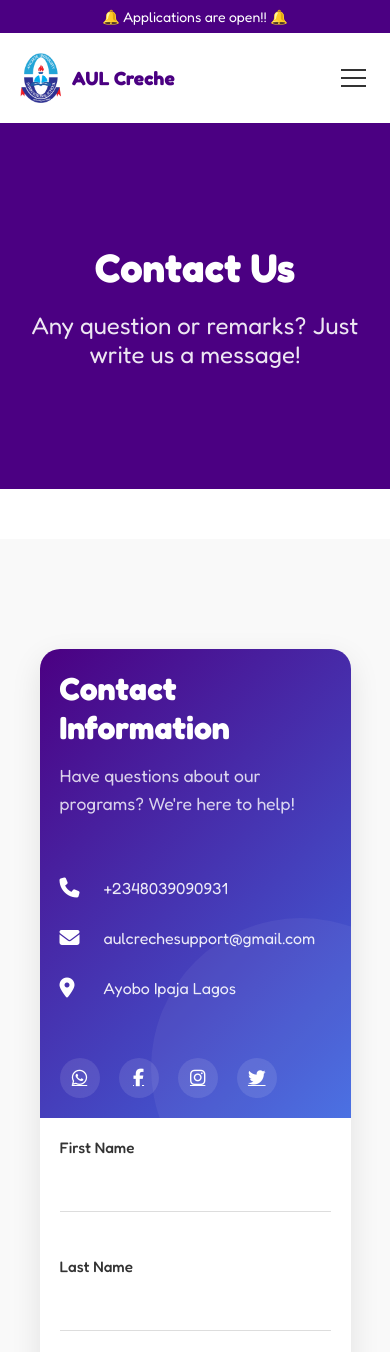
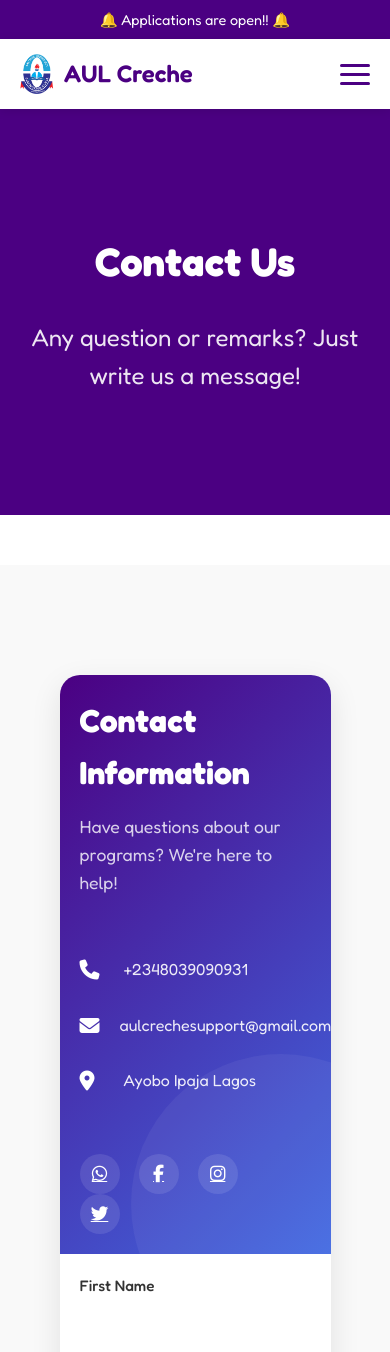
Before and after one commit to FavourEffiong/anchor-university-creche, a PHP site: page /contact.html in a window 390 px wide. Shown: the top 1352 px of the page. Run offline with PHP 8.4, Linux system fonts and the light colour scheme.

Commit message:
Refactor header navigation across multiple pages for consistency; update apply button links and enhance mobile menu functionality

```diff
--- a/contact.html
+++ b/contact.html
@@ -18,11 +18,14 @@
     </div>
 
     <!-- Header/Navigation -->
-    <header>
+    <header class="header">
         <nav class="navbar">
+            <div class="navbar-container">
                 <div class="logo">
+                    <a href="index.html">
                         <img src="images/logo.png" alt="Anchor University Logo">
                         <span class="logo-text">AUL Creche</span>
+                    </a>
                 </div>
 
                 <ul class="nav-links">
@@ -30,16 +33,17 @@
                     <li style="--i:2"><a href="about.html">About Us</a></li>
                     <li style="--i:3"><a href="services.html">Services</a></li>
                     <li style="--i:4"><a href="contact.html" class="active">Contact Us</a></li>
-                <li style="--i:5" class="mobile-apply"><a href="contact.html" class="apply-btn">Apply now</a></li>
+                    <li style="--i:5" class="mobile-apply"><a href="apply.html" class="apply-btn">Apply now</a></li>
                 </ul>
 
                 <div class="nav-right">
-                <a href="#" class="apply-btn desktop-apply">Apply now</a>
+                    <a href="apply.html" class="apply-btn desktop-apply">Apply now</a>
                     <button class="menu-btn" aria-label="Toggle menu">
                         <span></span>
                         <span></span>
                         <span></span>
                     </button>
+                </div>
             </div>
         </nav>
     </header>
--- a/css/about.css
+++ b/css/about.css
@@ -20,7 +20,7 @@ body {
 }
 
 /* Navbar Styles */
-.navbar {
+/* .navbar {
     display: flex;
     justify-content: space-between;
     align-items: center;
@@ -86,7 +86,7 @@ body {
     height: 2px;
     background-color: #333;
     transition: 0.3s;
-}
+} */
 
 /* Menu button animation */
 .menu-btn.active span:nth-child(1) {
--- a/css/index.css
+++ b/css/index.css
@@ -8,115 +8,168 @@
 
 body {
     overflow-x: hidden;
+    line-height: 1.6;
+    color: #333;
 }
 
 /* Announcement Bar */
 .announcement-bar {
-    background-color: #4B0082;
+    background: #4B0082;
     color: white;
     text-align: center;
     padding: 8px;
-    font-size: 14px;
+    font-size: 0.9rem;
 }
 
-/* Navbar Styles - Reworked */
+/* Header and Navigation */
+.header {
+    position: sticky;
+    top: 0;
+    left: 0;
+    width: 100%;
+    z-index: 1000;
+    background: white;
+    box-shadow: 0 2px 10px rgba(0, 0, 0, 0.1);
+    transition: all 0.3s ease;
+}
+
+.header.scrolled {
+    box-shadow: 0 4px 20px rgba(0, 0, 0, 0.15);
+}
+
 .navbar {
+    padding: 15px 0;
+    transition: padding 0.3s ease;
+}
+
+.header.scrolled .navbar {
+    padding: 10px 0;
+}
+
+.navbar-container {
+    max-width: 1200px;
+    margin: 0 auto;
+    padding: 0 20px;
     display: flex;
     justify-content: space-between;
     align-items: center;
-    padding: 20px 5%;
-    background: white;
-    position: relative;
 }
 
+/* Logo Styles */
 .logo {
     display: flex;
     align-items: center;
-    gap: 10px;
-    z-index: 1001; /* Keep logo above mobile menu */
+}
+
+.logo a {
+    display: flex;
+    align-items: center;
+    text-decoration: none;
+    color: inherit;
 }
 
 .logo img {
-    height: 50px;
+    height: 40px;
+    width: auto;
+    margin-right: 10px;
 }
 
 .logo-text {
-    font-weight: 700;
+    font-size: 1.5rem;
+    font-weight: 600;
     color: #4B0082;
-    font-size: 1.2rem;
 }
 
+/* Navigation Links */
 .nav-links {
     display: flex;
+    align-items: center;
+    gap: 30px;
     list-style: none;
-    gap: 40px;
-    margin: 0;
-    padding: 0;
 }
 
-.nav-links a {
+.nav-links li a {
     text-decoration: none;
     color: #333;
     font-weight: 500;
-    transition: color 0.3s;
+    font-size: 1.1rem;
+    padding: 8px 15px;
+    border-radius: 8px;
+    transition: all 0.3s ease;
 }
 
-.nav-links a:hover,
-.nav-links a.active {
+.nav-links li a:hover {
     color: #4B0082;
+    background: rgba(75, 0, 130, 0.1);
 }
 
-.nav-right {
-    display: flex;
-    align-items: center;
-    gap: 20px;
-    z-index: 1001; /* Keep buttons above mobile menu */
+.nav-links li a.active {
+    color: #4B0082;
+    background: rgba(75, 0, 130, 0.1);
 }
 
+/* Apply Button */
 .apply-btn {
-    background-color: #4169E1;
+    display: inline-block;
+    padding: 12px 25px;
+    background: #4B0082;
     color: white;
-    padding: 12px 24px;
-    border-radius: 25px;
     text-decoration: none;
-    font-weight: 500;
-    transition: background-color 0.3s;
+    border-radius: 8px;
+    font-weight: 600;
+    transition: all 0.3s ease;
+    border: none;
+    cursor: pointer;
 }
 
 .apply-btn:hover {
-    background-color: #3154b3;
+    background: #5a0099;
+    transform: translateY(-2px);
+    box-shadow: 0 4px 15px rgba(75, 0, 130, 0.3);
 }
 
+/* Menu Button */
 .menu-btn {
     display: none;
     flex-direction: column;
-    gap: 6px;
+    justify-content: space-between;
+    width: 30px;
+    height: 21px;
     background: none;
     border: none;
     cursor: pointer;
-    padding: 5px;
-    z-index: 1001;
+    padding: 0;
 }
 
 .menu-btn span {
     display: block;
-    width: 25px;
-    height: 2px;
-    background-color: #333;
-    transition: 0.3s;
+    width: 100%;
+    height: 3px;
+    background: #4B0082;
+    border-radius: 3px;
+    transition: all 0.3s ease;
 }
 
-/* Menu button animation */
-.menu-btn.active span:nth-child(1) {
-    transform: rotate(45deg) translate(5px, 5px);
+/* Responsive Design */
+@media (max-width: 768px) {
+    .desktop-apply {
+        display: none;
+    }
+
+    .menu-btn {
+        display: flex;
+    }
+
+    .nav-links {
+        display: none;
+    }
 }
 
-.menu-btn.active span:nth-child(2) {
-    opacity: 0;
-}
-
-.menu-btn.active span:nth-child(3) {
-    transform: rotate(-45deg) translate(5px, -5px);
+/* Container */
+.container {
+    max-width: 1200px;
+    margin: 0 auto;
+    padding: 0 20px;
 }
 
 /* Mobile Apply Button */
@@ -379,11 +432,6 @@ body {
 .about-us {
     padding: 80px 5%;
     background: #fff;
-}
-
-.container {
-    max-width: 1200px;
-    margin: 0 auto;
 }
 
 .about-content {
--- a/css/mobile-menu.css
+++ b/css/mobile-menu.css
@@ -10,88 +10,163 @@
 
     .menu-btn {
         display: flex;
+        flex-direction: column;
+        justify-content: space-between;
+        width: 30px;
+        height: 21px;
+        background: none;
+        border: none;
+        cursor: pointer;
+        padding: 0;
+        z-index: 1002;
+        position: relative;
     }
 
-    /* Position the menu button in active state */
-    .menu-btn.active {
-        position: fixed;
-        top: 20px;
-        right: 25px;
-        z-index: 1002;
+    .menu-btn span {
+        display: block;
+        width: 100%;
+        height: 3px;
+        background: #4B0082;
+        border-radius: 3px;
+        transition: all 0.3s ease;
+        transform-origin: center;
+    }
+
+    /* Menu button animation */
+    .menu-btn.active span:nth-child(1) {
+        transform: translateY(9px) rotate(45deg);
+    }
+
+    .menu-btn.active span:nth-child(2) {
+        opacity: 0;
+        transform: translateX(-20px);
+    }
+
+    .menu-btn.active span:nth-child(3) {
+        transform: translateY(-9px) rotate(-45deg);
     }
 
     .nav-links {
         position: fixed;
         top: 0;
-        right: -100%;
-        width: fit-content;
+        left: 0;
+        width: 100%;
         height: 100vh;
-        padding: 75px 25px 15px;
-        background: white;
+        background: rgba(255, 255, 255, 0.98);
+        display: flex;
         flex-direction: column;
         align-items: center;
-        justify-content: start;
-        gap: 30px;
-        transition: right 0.3s ease;
+        justify-content: flex-start;
+        gap: 35px;
+        padding: 80px 25px 25px;
         z-index: 1000;
-        box-shadow: -5px 0 15px rgba(0,0,0,0.1);
-        overflow-y: auto;
-        display: flex !important;
+        opacity: 0;
+        visibility: hidden;
+        transform: translateY(-20px);
+        transition: all 0.4s cubic-bezier(0.4, 0, 0.2, 1);
     }
 
     .nav-links.active {
-        right: 0;
+        opacity: 1;
+        visibility: visible;
+        transform: translateY(0);
+    }
+
+    /* Mobile Menu Logo */
+    .nav-links::before {
+        content: '';
+        display: block;
+        width: 80px;
+        height: 80px;
+        background: url('../images/logo.png') no-repeat center;
+        background-size: contain;
+        margin-bottom: 20px;
+        opacity: 0;
+        transform: translateY(-20px);
+        transition: all 0.4s ease 0.1s;
+    }
+
+    .nav-links.active::before {
+        opacity: 1;
+        transform: translateY(0);
+    }
+
+    .nav-links::after {
+        content: 'AUL Creche';
+        display: block;
+        font-size: 1.8rem;
+        font-weight: 600;
+        color: #4B0082;
+        margin-bottom: 40px;
+        opacity: 0;
+        transform: translateY(-20px);
+        transition: all 0.4s ease 0.2s;
+    }
+
+    .nav-links.active::after {
+        opacity: 1;
+        transform: translateY(0);
     }
 
     .nav-links li {
         opacity: 0;
-        transform: translateX(20px);
-        animation: slideIn 0.3s forwards;
+        transform: translateY(20px);
+        animation: fadeInUp 0.4s forwards;
         animation-delay: calc(0.1s * var(--i, 0));
         width: 100%;
         text-align: center;
-        font-size: 1.2rem;
     }
 
     .nav-links li a {
         display: block;
-        padding: 10px 15px;
+        padding: 15px 25px;
+        font-size: 1.4rem;
         font-weight: 600;
-        border-radius: 8px;
+        border-radius: 12px;
         transition: all 0.3s ease;
+        color: #333;
     }
 
     .nav-links li a:hover {
         background-color: rgba(75, 0, 130, 0.1);
-        transform: translateX(5px);
+        transform: translateY(-2px);
     }
 
     .nav-links li a.active {
         background-color: rgba(75, 0, 130, 0.1);
         color: #4B0082;
-        border-left: 4px solid #4B0082;
     }
 
     .nav-links.active li {
         opacity: 1;
-        transform: translateX(0);
+        transform: translateY(0);
     }
 
     .mobile-apply .apply-btn {
-        margin-top: 10px;
-        padding: 12px 25px;
+        margin-top: 20px;
+        padding: 15px 30px;
+        font-size: 1.2rem;
         font-weight: 600;
-        box-shadow: 0 4px 10px rgba(65, 105, 225, 0.3);
+        background: #4B0082;
+        color: white;
+        border-radius: 12px;
+        box-shadow: 0 4px 15px rgba(75, 0, 130, 0.3);
+        transition: all 0.3s ease;
     }
 
-    @keyframes slideIn {
+    .mobile-apply .apply-btn:hover {
+        transform: translateY(-2px);
+        box-shadow: 0 6px 20px rgba(75, 0, 130, 0.4);
+    }
+
+    @keyframes fadeInUp {
         from {
             opacity: 0;
-            transform: translateX(20px);
+            transform: translateY(20px);
         }
         to {
             opacity: 1;
-            transform: translateX(0);
+            transform: translateY(0);
         }
     }
 
@@ -99,17 +174,22 @@
         overflow: hidden;
     }
 
-    /* Add overlay when menu is open */
-    body.menu-open::after {
-        content: '';
+    /* Overlay for mobile menu */
+    .menu-overlay {
         position: fixed;
         top: 0;
         left: 0;
         width: 100%;
         height: 100%;
         background: rgba(0, 0, 0, 0.5);
-        z-index: 99;
+        z-index: 999;
+        opacity: 0;
+        visibility: hidden;
+        transition: all 0.3s ease;
+    }
+
+    .menu-overlay.active {
         opacity: 1;
-        transition: opacity 0.3s ease;
+        visibility: visible;
     }
 }
--- a/css/services.css
+++ b/css/services.css
@@ -20,7 +20,7 @@ body {
 }
 
 /* Navbar Styles */
-.navbar {
+/* .navbar {
     display: flex;
     justify-content: space-between;
     align-items: center;
@@ -85,7 +85,7 @@ body {
     height: 2px;
     background-color: #333;
     transition: 0.3s;
-}
+} */
 
 /* Services Hero Section */
 .services-hero {
```
Also changed, not shown: about.html (+7 -5 lines), apply.html (+10 -7 lines), index.html (+29 -7 lines), js/index.js (+26 -5 lines), services.html (+9 -5 lines). Lines whose indentation alone changed are shown as unchanged.
